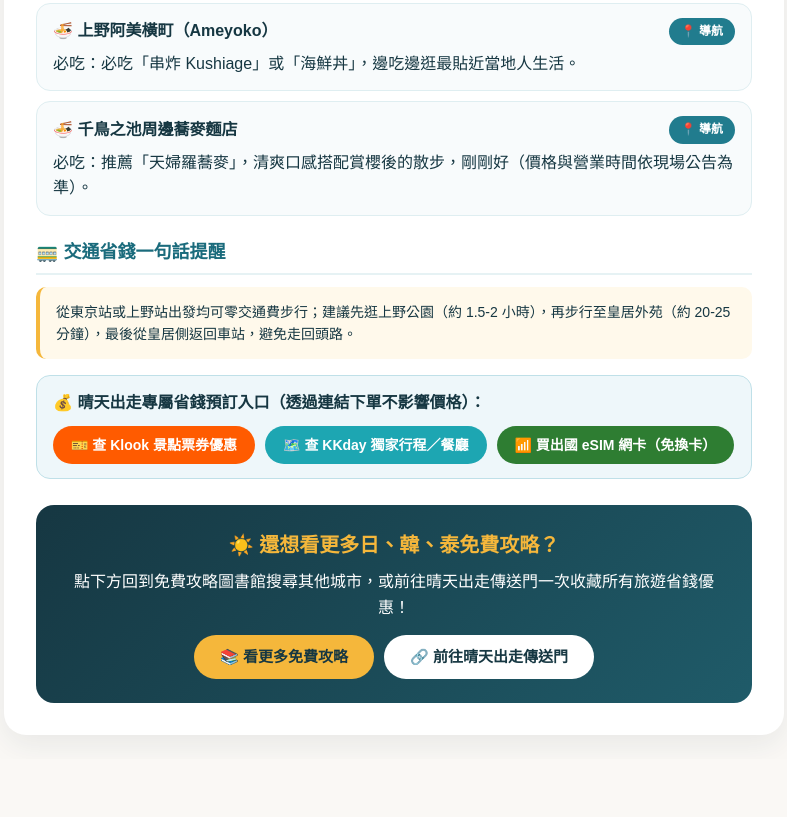
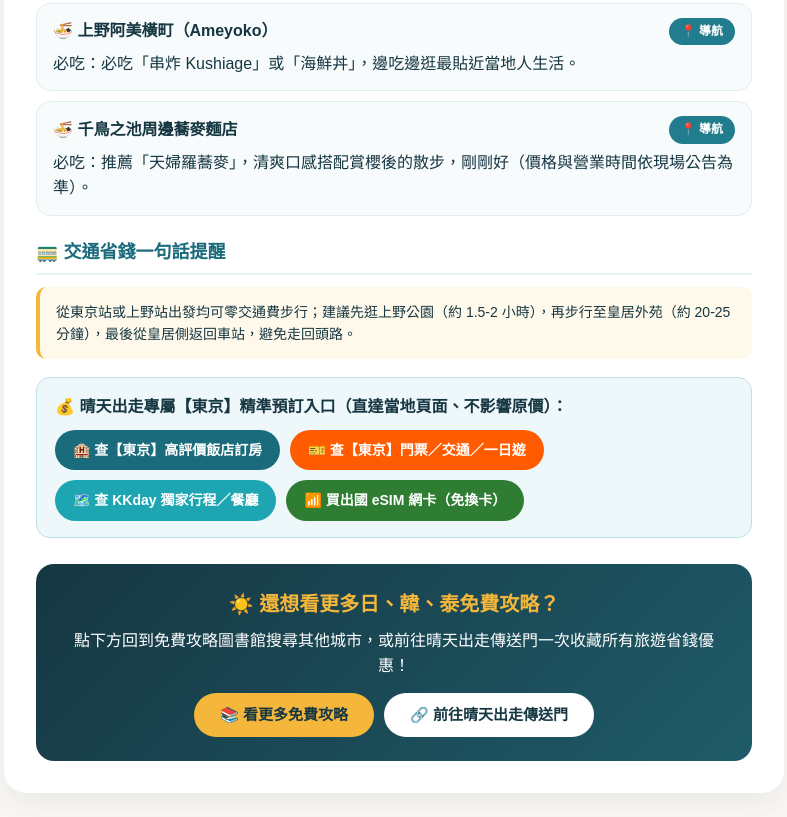
Before and after one commit to eazygo994287/sunnygo, a plain HTML site: page guides/g-f1a07f41/index.html in a window 1280 px wide. Shown: the part 895-1712 px from the top of the page, without its empty margins (246-1033 px from the left). Before the commit the page ends 1654 px from the top, so only its background shows below. Drawn offline with Linux system fonts and the light colour scheme.

Commit message:
Auto-update guides/g-f1a07f41/index.html

```diff
--- a/guides/g-f1a07f41/index.html
+++ b/guides/g-f1a07f41/index.html
@@ -86,12 +86,13 @@
     <div class="tip-box">從東京站或上野站出發均可零交通費步行；建議先逛上野公園（約 1.5-2 小時），再步行至皇居外苑（約 20-25 分鐘），最後從皇居側返回車站，避免走回頭路。</div>
 
 
-    <div class="card" style="background:#EEF7FA;border:1px solid #BFE0E8;border-radius:14px;padding:14px 16px;margin-top:16px;">
-          <strong>💰 晴天出走專屬省錢預訂入口（透過連結下單不影響價格）：</strong>
+    <div class="card sunny-aff-box" style="background:#EEF7FA;border:1px solid #BFE0E8;border-radius:14px;padding:16px 18px;margin-top:18px;page-break-inside:avoid;">
+          <strong style="display:block;margin-bottom:4px;">💰 晴天出走專屬【東京】精準預訂入口（直達當地頁面、不影響原價）：</strong>
           <div style="margin-top:10px;display:flex;gap:10px;flex-wrap:wrap;">
-            <a class="btn" style="background:#FF5B00;padding:8px 18px;font-size:14px;" href="https://klook.tp.st/2PKY1bgz" target="_blank" rel="noopener">🎫 查 Klook 景點票券優惠</a>
-            <a class="btn" style="background:#1DA6B2;padding:8px 18px;font-size:14px;" href="https://kkday.tp.st/2nMDS8Nu" target="_blank" rel="noopener">🗺️ 查 KKday 獨家行程／餐廳</a>
-            <a class="btn" style="background:#2E7D32;padding:8px 18px;font-size:14px;" href="https://yesim.tp.st/yeX5ljK4" target="_blank" rel="noopener">📶 買出國 eSIM 網卡（免換卡）</a>
+            <a class="btn" style="background:#1A6B7C;color:#FFF;text-decoration:none;font-weight:700;border-radius:999px;padding:9px 18px;font-size:14px;" href="https://tp.media/r?marker=810908&amp;p=4110&amp;u=https%3A%2F%2Fwww.klook.com%2Fzh-TW%2Fhotels%2F%3Fquery%3DTokyo" target="_blank" rel="noopener">🏨 查【東京】高評價飯店訂房</a>
+            <a class="btn" style="background:#FF5B00;color:#FFF;text-decoration:none;font-weight:700;border-radius:999px;padding:9px 18px;font-size:14px;" href="https://tp.media/r?marker=810908&amp;p=4110&amp;u=https%3A%2F%2Fwww.klook.com%2Fzh-TW%2Fcity%2Ftokyo%2F" target="_blank" rel="noopener">🎫 查【東京】門票／交通／一日遊</a>
+            <a class="btn" style="background:#1DA6B2;color:#FFF;text-decoration:none;font-weight:700;border-radius:999px;padding:9px 18px;font-size:14px;" href="https://kkday.tp.st/2nMDS8Nu" target="_blank" rel="noopener">🗺️ 查 KKday 獨家行程／餐廳</a>
+            <a class="btn" style="background:#2E7D32;color:#FFF;text-decoration:none;font-weight:700;border-radius:999px;padding:9px 18px;font-size:14px;" href="https://yesim.tp.st/yeX5ljK4" target="_blank" rel="noopener">📶 買出國 eSIM 網卡（免換卡）</a>
 
           </div>
         </div>
```
